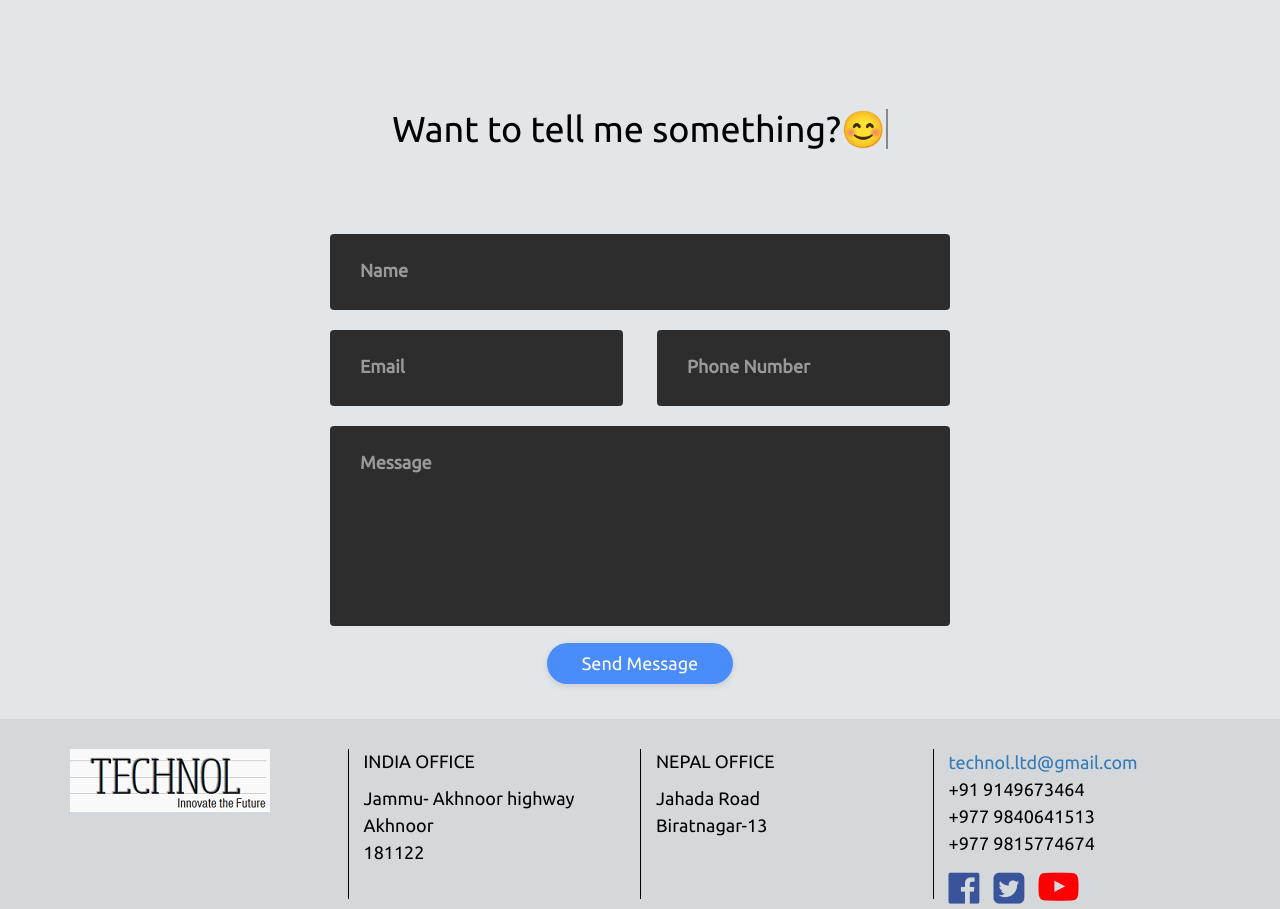
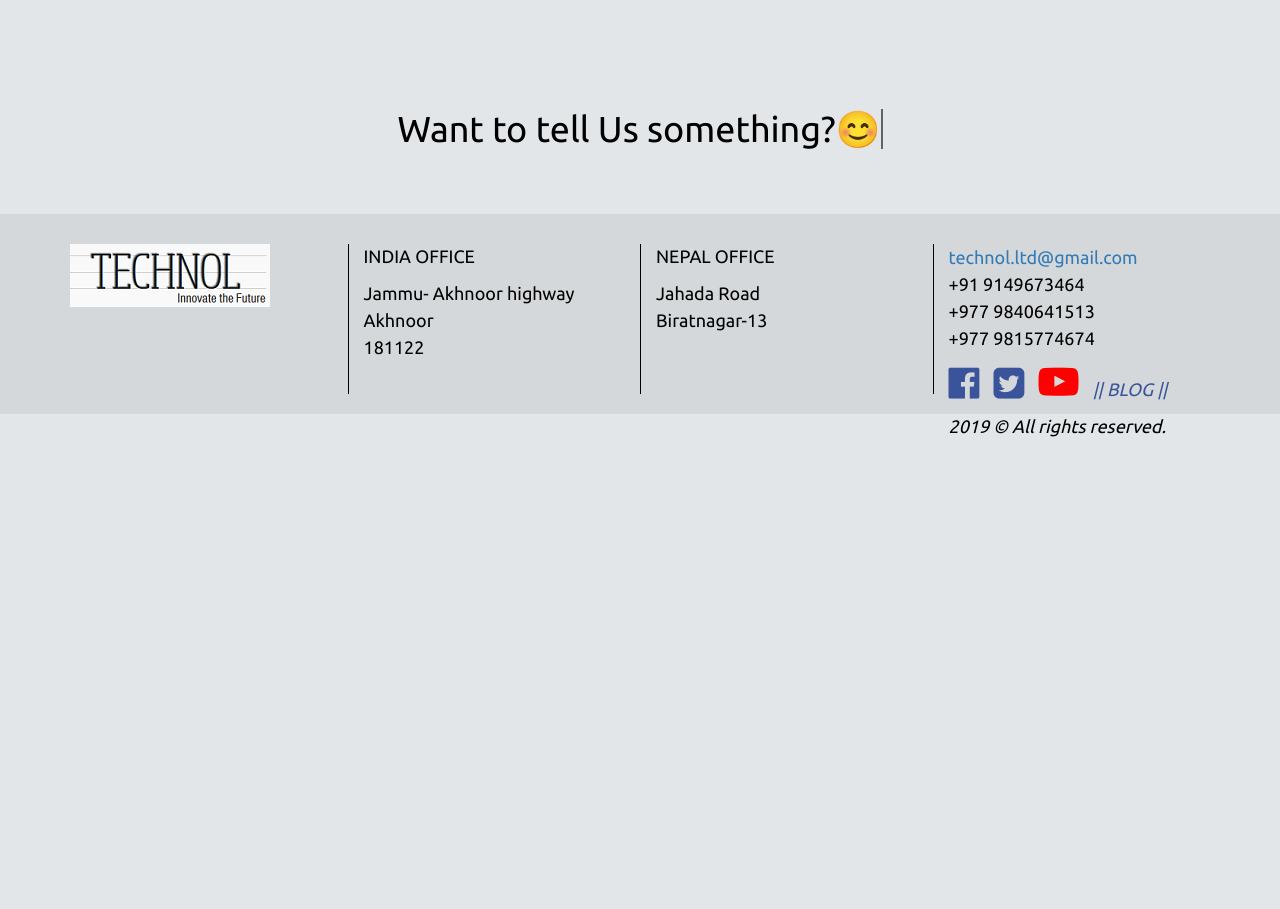
Before and after one commit to TechnolIN/test, a plain HTML site: page index.html in a window 1280 px wide. Shown: the part 1824-2733 px from the top of the page. After the commit the page ends 2264 px from the top, so only its background shows below. Drawn offline with nearby package versions, Linux system fonts and the light colour scheme; a web font is replaced by a local one.

Commit message:
form removed

```diff
--- a/index.html
+++ b/index.html
@@ -184,7 +184,7 @@
        </div>
     <div class="container">
 
-	<div class="row input-container">
+<!--	<div class="row input-container">
 			<div class="col-xs-12">
 				<div class="styled-input wide">
 					<input type="text" required />
@@ -211,7 +211,7 @@
 			</div>
 			<div class="col-xs-12 submit">
 				<div class="btn-lrg submit-btn">Send Message</div>
-			</div>
+			</div> -->
 	</div>
 </div>
 
@@ -254,10 +254,20 @@
                           <a href="https://twitter.com/Technolsol" target="_blank">
                             <i class="fa fa-twitter-square fa-2x" aria-hidden="true"></i>
                           </a>
-                          <a href="https://www.youtube.com/channel/UCAP_bgDLLBUjicukBSy42yQ" target="_blank">
+                          <a href="https://www.youtube.com/channel/UCAP_bgDLLBUjicukBSy42yQ?view_as=subscriber%3Fsub_confirmation%3D1" target="_blank">
                             <i class="fa fa-youtube-play fa-2x" style="color:red; font-size: 4rem;" aria-hidden="true"></i>
                           </a>
+                            <a href="https://nol.tech.blog" target="_blank">
+                            <i >|| BLOG ||</i>
+                          </a>
+
+
                         </div>
+                        <div>
+
+
+                            <i >2019 © All rights reserved.</i>
+                          </div>
                 </div>
             </div>
         </div>
@@ -274,7 +284,7 @@
  * It types an array of texts in a random order. I like random stuff🙃
  */
 function typingEffect() {
-    const contactTexts = shuffleArray(['Want to tell me something?😊', 'Ask me anything!😄', 'Want to talk about an idea?', 'Lets do something together!🤗', 'Do you need help in something?👍']);
+    const contactTexts = shuffleArray(['Want to tell Us something?😊', 'Ask Us anything!😄', 'Want to talk about an idea?', 'Lets do something together!🤗', 'Do you need help in something?👍']);
     const typedtext = document.getElementsByClassName("typedtext")[0];
     let removing = false;
     let idx = char = 0;
```
Also changed, not shown: images/wp_logo.png (added).
